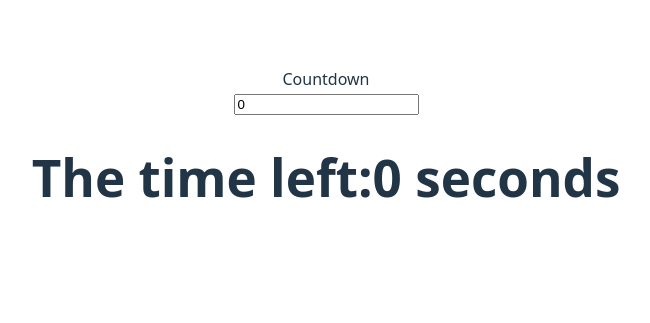
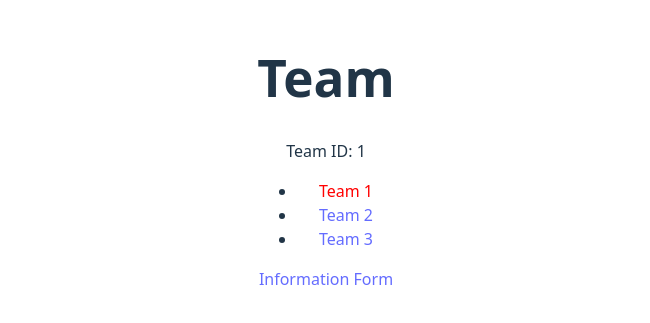
Before and after one commit to nhatnguyen-agilityio/react-training, a React (Vite) app in the folder react-advanced-examples/: page /teams/settings/1 in a window 1280 px wide. Shown: the part 247-570 px from the top of the page, without its empty margins (314-964 px from the left). Built offline with nearby package versions, Linux system fonts and the light colour scheme.

Commit message:
feat(): create example with react router routing

```diff
--- a/react-advanced-examples/package.json
+++ b/react-advanced-examples/package.json
@@ -11,12 +11,14 @@
   },
   "dependencies": {
     "react": "^19.1.0",
-    "react-dom": "^19.1.0"
+    "react-dom": "^19.1.0",
+    "react-router-dom": "^7.6.0"
   },
   "devDependencies": {
     "@eslint/js": "^9.25.0",
     "@types/react": "^19.1.2",
     "@types/react-dom": "^19.1.2",
+    "@types/react-router": "^5.1.20",
     "@types/react-router-dom": "^5.3.3",
     "@vitejs/plugin-react": "^4.4.1",
     "eslint": "^9.25.0",
--- a/react-advanced-examples/src/App.tsx
+++ b/react-advanced-examples/src/App.tsx
@@ -1,11 +1,37 @@
+import { BrowserRouter, Routes, Route } from 'react-router-dom'
 import './App.css'
 import Countdown from './components/Countdown'
+import Form from './components/Form'
+import MarkdownEditor from './components/MarkdownEditor'
+import Information from './components/Information'
+import Team from './components/Team'
 
 function App() {
   return (
-    <>
-      <Countdown />
-    </>
+    <BrowserRouter>
+      <Routes>
+        <Route path="/" element={<Countdown />} >
+          <Route index element={<MarkdownEditor />} />
+          <Route path="settings" element={<Information />} />
+        </Route>
+        <Route path="form" element={<Form />} />
+        <Route element={<Countdown />}>
+          <Route path="information" element={<Information />} />
+          <Route path="markdown" element={<MarkdownEditor />} />
+        </Route>
+        <Route path="dashboard">
+          <Route path="settings" element={<Information />} />
+          <Route path="markdown" element={<MarkdownEditor />} />
+        </Route>
+        <Route path="teams">
+          <Route path="settings/:teamId" element={<Team />} />
+        </Route>
+        <Route path="user">
+          <Route path="settings/:userId?" element={<Information />} />
+        </Route>
+        <Route path="docs/*" element={<MarkdownEditor />} />
+      </Routes>
+    </BrowserRouter>
   )
 }
 
--- a/react-advanced-examples/src/components/Countdown/index.tsx
+++ b/react-advanced-examples/src/components/Countdown/index.tsx
@@ -1,5 +1,6 @@
 import { useState } from "react";
 import { useCountdown } from "../../Hooks/Countdown"
+import { Outlet } from "react-router-dom";
 
 const Countdown = () => {
   const [timeInput, setTimeInput] = useState(0);
@@ -13,6 +14,7 @@ const Countdown = () => {
         <input type="text" value={timeInput} onChange={(e) => setTimeInput(Number(e.target.value))}/>
       </label>
       <h1>The time left:{timeLeft} seconds</h1>
+      <Outlet />
     </>
   )
 }
--- /dev/null
+++ b/react-advanced-examples/src/components/Team/index.tsx
@@ -0,0 +1,28 @@
+import { Link } from "react-router-dom";
+import { NavLink } from "react-router-dom";
+import { useParams } from "react-router-dom";
+
+const Team = () => {
+  const teamParams = useParams<{ teamId: string }>();
+
+  return (
+    <div>
+      <h1>Team</h1>
+      <p>Team ID: {teamParams.teamId}</p>
+      <ul>
+        <li>
+          <NavLink to="/teams/settings/1" style={({isActive}) => isActive ? {color: "red"} : {}}>Team 1</NavLink>
+        </li>
+        <li>
+          <NavLink to="/teams/settings/2" style={({ isActive }) => isActive ? { color: "red" } : {}}>Team 2</NavLink>
+        </li>
+        <li>
+          <NavLink to="/teams/settings/3" style={({ isActive }) => isActive ? { color: "red" } : {}}>Team 3</NavLink>
+        </li>
+      </ul>
+      <Link to="/form">Information Form</Link>
+    </div>
+  );
+}
+
+export default Team;
```
Also changed, not shown: 1 other file (tests, documents, lock files or other folders).
